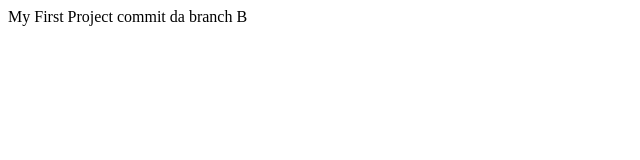
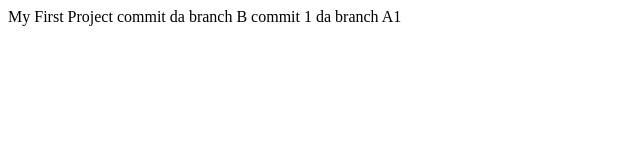
Before and after one commit to lmaldaner/meu_projeto_versionado, a plain HTML site: page index.html in a window 1280 px wide. Shown: the whole page, without its empty margins (0-640 px from the left). Drawn offline with Linux system fonts and the light colour scheme.

Commit message:
primeiro commit da branch A1

```diff
--- a/index.html
+++ b/index.html
@@ -2,5 +2,6 @@
 <body>
 My First Project
 commit da branch B
+commit 1 da branch A1
 </body>
 </html>
```
